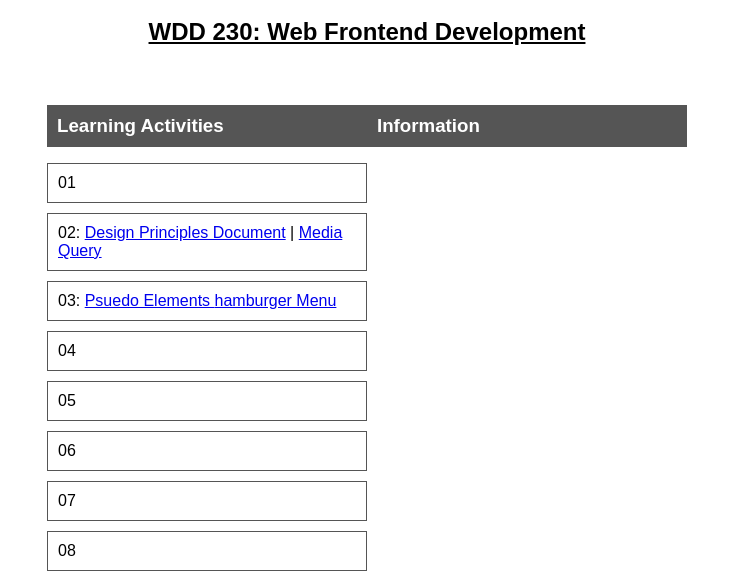
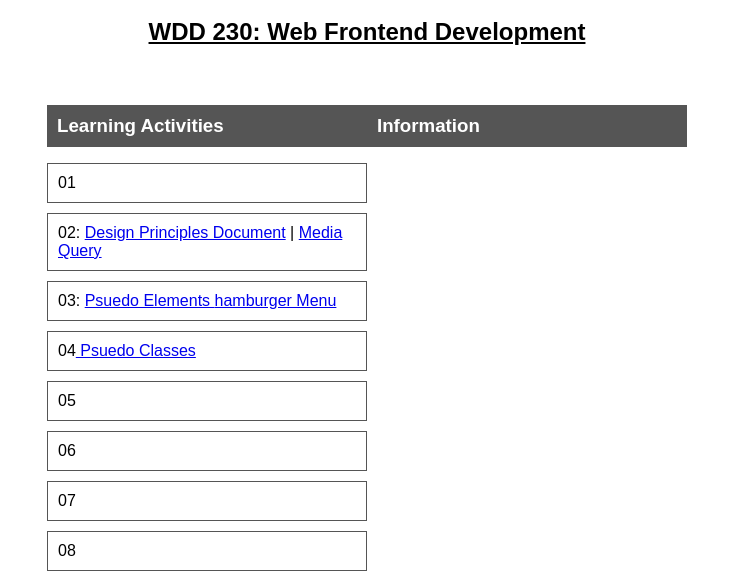
Before and after one commit to RNYE2000/wdd230, a plain HTML site: page index.html in a window 1280 px wide. Shown: the part 216-796 px from the top of the page, without its empty margins (273-1006 px from the left). Drawn offline with Linux system fonts and the light colour scheme.

Commit message:
added pseudo classes link

```diff
--- a/index.html
+++ b/index.html
@@ -46,7 +46,7 @@
                             href="./lesson02/media-query.html">Media Query</a></li>
                     <li>03: <a href="https://codepen.io/Rnye/pen/gOExrrj"> Psuedo Elements <a
                                 href="https://codepen.io/Rnye/pen/jOJLqxE">hamburger Menu</a></li>
-                    <li>04</li>
+                    <li>04<a href="https://codepen.io/Rnye/pen/jOJZGWG"> Psuedo Classes <a></li>
                     <li>05</li>
                     <li>06</li>
                     <li>07</li>
```
